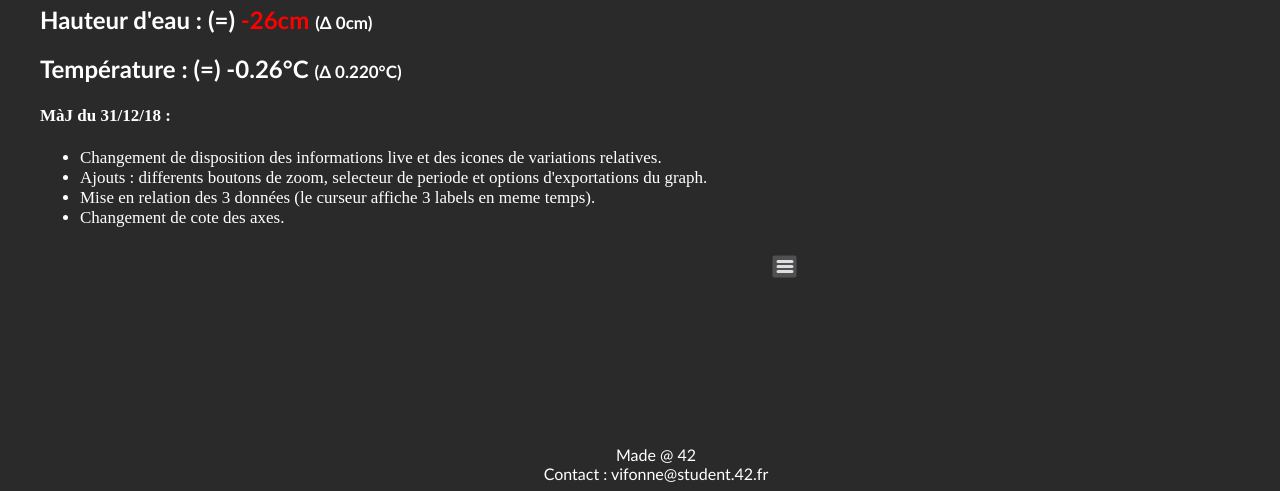
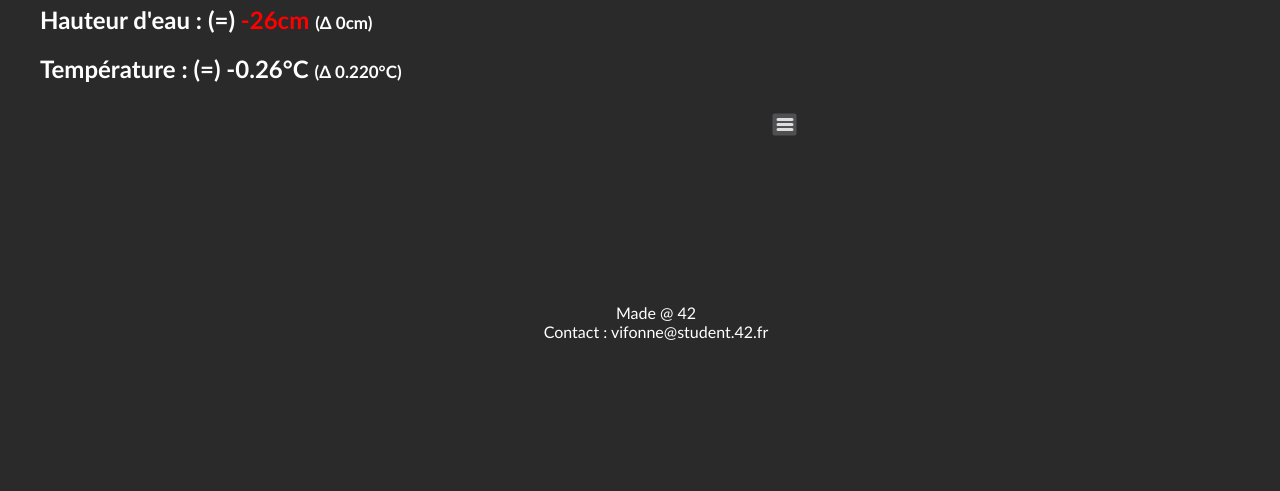
Before and after one commit to SILexRaze/water_h, a plain HTML site: page index.html in a window 1280 px wide. Shown: the part 622-1113 px from the top of the page. After the commit the page ends 971 px from the top, so only its background shows below. Drawn offline with nearby package versions, Linux system fonts and the light colour scheme.

Commit message:
suppression du texte de MaJ

```diff
--- a/index.html
+++ b/index.html
@@ -24,13 +24,13 @@
 			<h1>Infos live : <span id="time">(</span></h1>
 			<h2>Hauteur d'eau : <span id="actual_h"></span></h2>
 			<h2>Température : <span id="actual_t"></span></h2>
-			<h4 id="txt">MàJ du 31/12/18 :</h4>
+			<!-- <h4 id="txt">MàJ du 31/12/18 :</h4>
 			<ul id="txt">
 				<li>Changement de disposition des informations live et des icones de variations relatives.</li>
 				<li>Ajouts : differents boutons de zoom, selecteur de periode et options d'exportations du graph.</li>
 				<li>Mise en relation des 3 données (le curseur affiche 3 labels en meme temps).</li>
 				<li>Changement de cote des axes.</li>
-			</ul>
+			</ul> -->
 			<script src="/code/highcharts-more.js?v=1.1"></script>
 			<script src="/code/modules/solid-gauge.js?v=1.1"></script>
 			<div class="outer">
```
